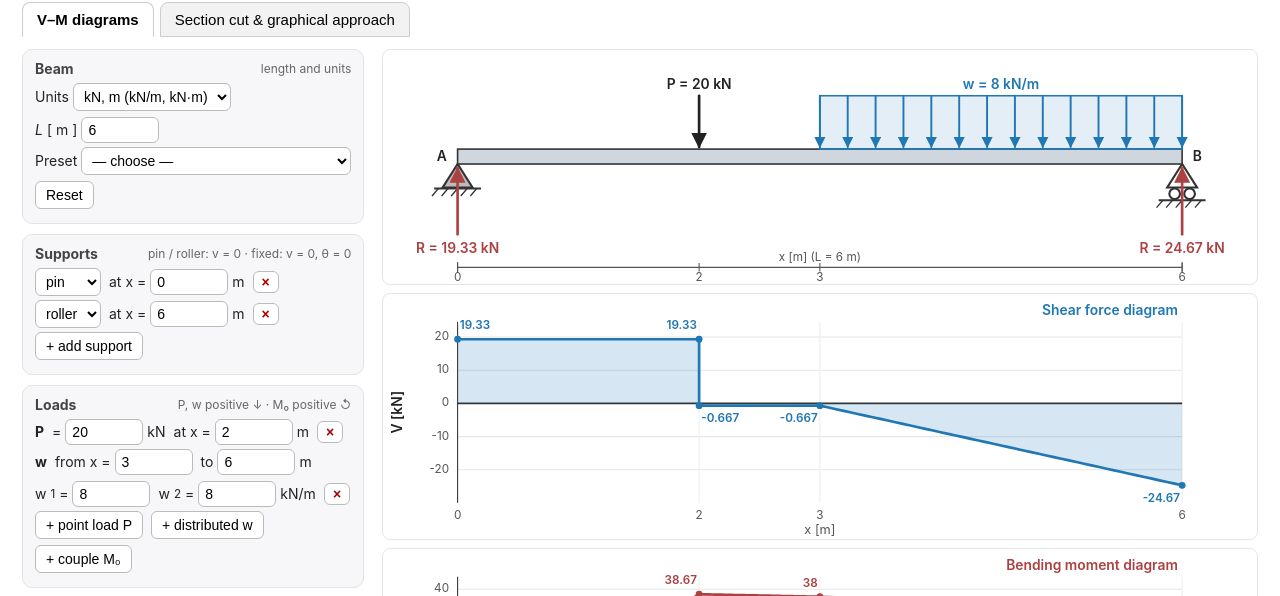
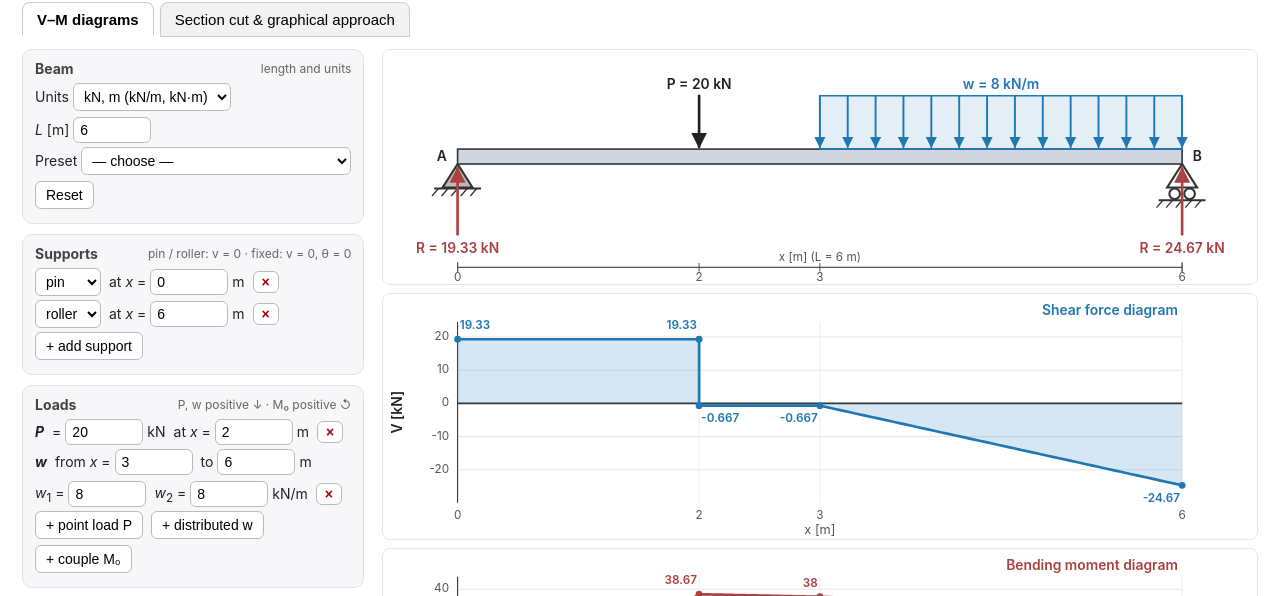
Before and after one commit to kim-wisc/kim-wisc.github.io, a Jekyll site: the page teaching/beam-vm/explorer.html, which Jekyll copies as it is, in a window 1280 px wide. Shown: the part 202-798 px from the top of the page. Built offline with Jekyll 4.4.1, drawn with Linux system fonts in a browser that asks for light colours; some of the changed lines change nothing that is shown.

Commit message:
fix label subscripts

```diff
--- a/teaching/beam-vm/explorer.html
+++ b/teaching/beam-vm/explorer.html
@@ -94,11 +94,11 @@
         <label>Preset <select id="preset">
           <option value="">— choose —</option>
           <optgroup label="From the Module 7 notes">
-            <option value="midspan">Simply supported, 10,000 lb at midspan (slide 7)</option>
-            <option value="cantw">Cantilever with uniform w (slide 13)</option>
-            <option value="overhang">Overhanging beam, 30 kips + 2 &amp; 5 kips/ft (slide 16)</option>
-            <option value="pure">Two 80-lb overhang loads: pure bending (slide 19)</option>
-            <option value="couch">The couch (slide 11)</option>
+            <option value="midspan">Simply supported, 10,000 lb at midspan</option>
+            <option value="cantw">Cantilever with uniform w</option>
+            <option value="overhang">Overhanging beam, 30 kips + 2 &amp; 5 kips/ft</option>
+            <option value="pure">Two 80-lb overhang loads: pure bending</option>
+            <option value="couch">The couch</option>
           </optgroup>
           <optgroup label="Statically indeterminate">
             <option value="propped">Propped cantilever, uniform w</option>
@@ -382,14 +382,15 @@
 function renderLists() {
   const u = U(); document.querySelectorAll(".uL").forEach(e => e.textContent = u.L);
   const sl = document.getElementById("supList"); sl.innerHTML = "";
-  S.supports.forEach((s, i) => { const d = document.createElement("div"); d.className = "rowline"; d.innerHTML = `<select data-si="${i}" data-k="type"><option value="pin"${s.type === "pin" ? " selected" : ""}>pin</option><option value="roller"${s.type === "roller" ? " selected" : ""}>roller</option><option value="fixed"${s.type === "fixed" ? " selected" : ""}>fixed</option></select> <label>at x = <input type="number" data-si="${i}" data-k="x" value="${s.x}" step="0.1" min="0" max="${S.L}"> ${u.L}</label> <button class="x" data-sdel="${i}" title="remove">×</button>`; sl.appendChild(d); });
+  S.supports.forEach((s, i) => { const d = document.createElement("div"); d.className = "rowline"; d.innerHTML = `<select data-si="${i}" data-k="type"><option value="pin"${s.type === "pin" ? " selected" : ""}>pin</option><option value="roller"${s.type === "roller" ? " selected" : ""}>roller</option><option value="fixed"${s.type === "fixed" ? " selected" : ""}>fixed</option></select> <label>at <i>x</i> = <input type="number" data-si="${i}" data-k="x" value="${s.x}" step="0.1" min="0" max="${S.L}"> ${u.L}</label> <button class="x" data-sdel="${i}" title="remove">×</button>`; sl.appendChild(d); });
   const ll = document.getElementById("loadList"); ll.innerHTML = "";
   S.loads.forEach((l, i) => { const d = document.createElement("div"); d.className = "rowline"; let h = "";
-    if (l.type === "P") h = `<b>P</b> <label>= <input type="number" data-li="${i}" data-k="val" value="${l.val}" step="1"> ${u.F}</label> <label>at x = <input type="number" data-li="${i}" data-k="x" value="${l.x}" step="0.1" min="0" max="${S.L}"> ${u.L}</label>`;
-    if (l.type === "w") h = `<b>w</b> <label>from x = <input type="number" data-li="${i}" data-k="x1" value="${l.x1}" step="0.1" min="0" max="${S.L}"></label> <label>to <input type="number" data-li="${i}" data-k="x2" value="${l.x2}" step="0.1" min="0" max="${S.L}"> ${u.L}</label> <label>w<sub>1</sub> = <input type="number" data-li="${i}" data-k="w1" value="${l.w1}" step="0.5"></label> <label>w<sub>2</sub> = <input type="number" data-li="${i}" data-k="w2" value="${l.w2}" step="0.5"> ${u.w}</label>`;
-    if (l.type === "M") h = `<b>M<sub>0</sub></b> <label>= <input type="number" data-li="${i}" data-k="val" value="${l.val}" step="1"> ${u.M} (↺ +)</label> <label>at x = <input type="number" data-li="${i}" data-k="x" value="${l.x}" step="0.1" min="0" max="${S.L}"> ${u.L}</label>`;
+    if (l.type === "P") h = `<b><i>P</i></b> <label>= <input type="number" data-li="${i}" data-k="val" value="${l.val}" step="1"> ${u.F}</label> <label>at <i>x</i> = <input type="number" data-li="${i}" data-k="x" value="${l.x}" step="0.1" min="0" max="${S.L}"> ${u.L}</label>`;
+    if (l.type === "w") h = `<b><i>w</i></b> <label>from <i>x</i> = <input type="number" data-li="${i}" data-k="x1" value="${l.x1}" step="0.1" min="0" max="${S.L}"></label> <label>to <input type="number" data-li="${i}" data-k="x2" value="${l.x2}" step="0.1" min="0" max="${S.L}"> ${u.L}</label> <label><i>w</i><sub>1</sub> = <input type="number" data-li="${i}" data-k="w1" value="${l.w1}" step="0.5"></label> <label><i>w</i><sub>2</sub> = <input type="number" data-li="${i}" data-k="w2" value="${l.w2}" step="0.5"> ${u.w}</label>`;
+    if (l.type === "M") h = `<b><i>M</i><sub>0</sub></b> <label>= <input type="number" data-li="${i}" data-k="val" value="${l.val}" step="1"> ${u.M} (↺ +)</label> <label>at <i>x</i> = <input type="number" data-li="${i}" data-k="x" value="${l.x}" step="0.1" min="0" max="${S.L}"> ${u.L}</label>`;
     d.innerHTML = h + ` <button class="x" data-ldel="${i}" title="remove">×</button>`; ll.appendChild(d); });
   document.getElementById("L").value = S.L; document.getElementById("units").value = S.units;
+  if (typeof fixLabels === "function") fixLabels();
   const xc = document.getElementById("xcut"); xc.max = S.L; xc.step = Math.max(S.L / 400, 1e-6); const xn = document.getElementById("xcutN"); xn.max = S.L; xn.step = Math.max(S.L / 100, 1e-6); if (parseFloat(xc.value) > S.L) { xc.value = S.L / 3; xn.value = fmt(S.L / 3); }
 }
 document.getElementById("supList").addEventListener("input", e => { const t = e.target, i = +t.dataset.si; if (isNaN(i)) return; S.supports[i][t.dataset.k] = t.dataset.k === "x" ? (parseFloat(t.value) || 0) : t.value; update(false); });
@@ -527,6 +528,11 @@
 document.getElementById("nextKey").onclick = () => { const x = cutX(), ks = keyXs(); const nx = ks.find(k => k > x + 1e-6); if (nx !== undefined) { document.getElementById("xcut").value = nx; updateCut(); } };
 document.getElementById("prevKey").onclick = () => { const x = cutX(), ks = keyXs().reverse(); const px = ks.find(k => k < x - 1e-6); if (px !== undefined) { document.getElementById("xcut").value = px; updateCut(); } };
 
+
+/* group label text into single flex items so subscripts stay attached */
+function fixLabels(root = document) { root.querySelectorAll("label").forEach(lab => { if (lab.dataset.grouped) return; lab.dataset.grouped = "1"; const kids = [...lab.childNodes]; let run = []; const flush = () => { if (run.length && run.some(n => (n.textContent || "").trim())) { const sp = document.createElement("span"); run[0].parentNode.insertBefore(sp, run[0]); run.forEach(n => sp.appendChild(n)); } run = []; }; kids.forEach(n => { if (n.nodeType === 1 && /^(INPUT|SELECT|BUTTON|TEXTAREA|SVG)$/.test(n.tagName)) flush(); else run.push(n); }); flush(); }); }
+fixLabels();
+
 /* tabs */
 document.querySelectorAll("#nav button").forEach(b => b.onclick = () => { document.querySelectorAll("#nav button").forEach(x => x.classList.remove("active")); document.querySelectorAll("section.tab").forEach(x => x.classList.remove("active")); b.classList.add("active"); document.getElementById(b.dataset.tab).classList.add("active"); if (typeof gtag === "function") gtag("event", "tab_view", { module: "beam-vm", tab: b.textContent.trim() }); });
 
```
